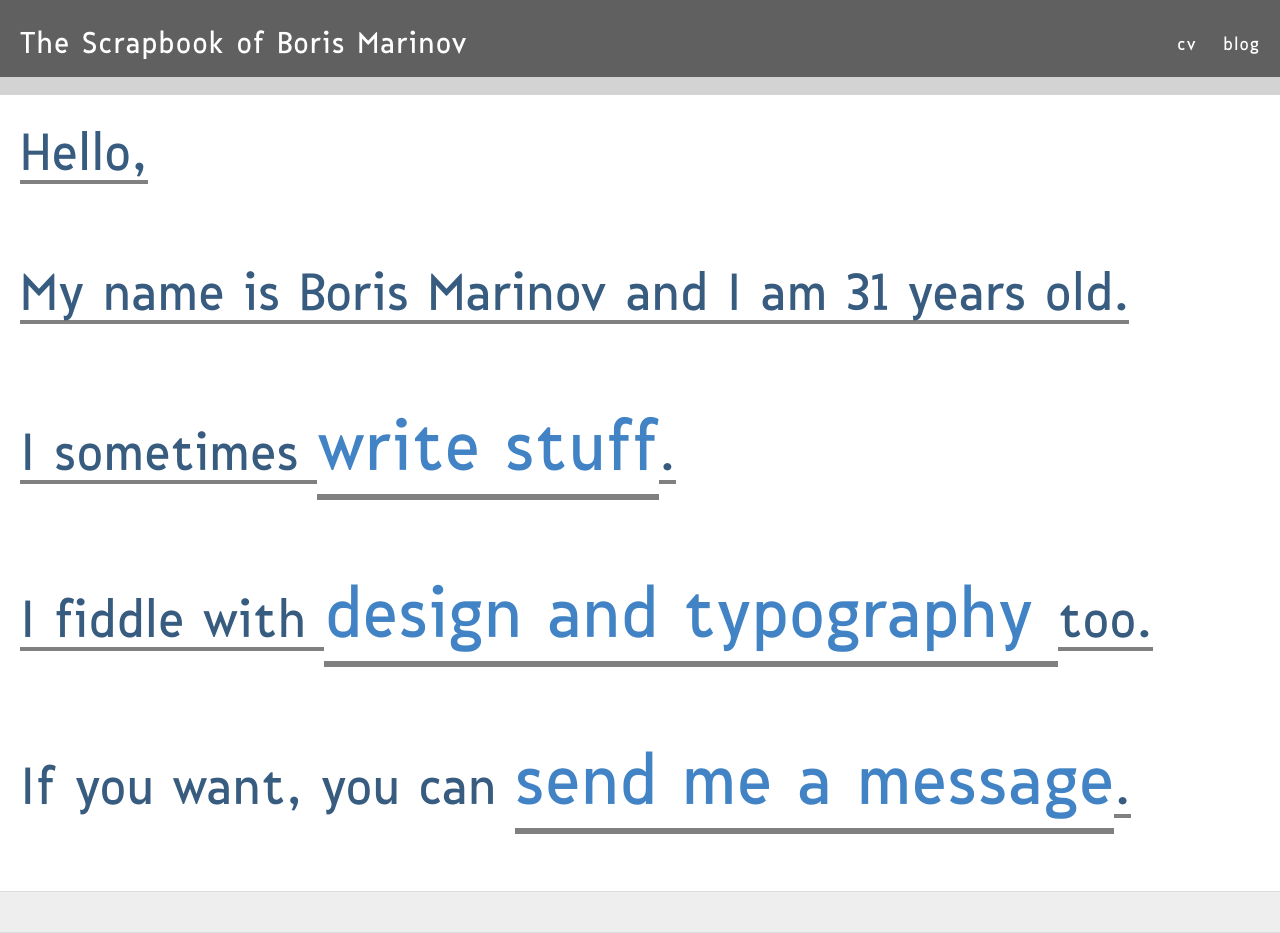
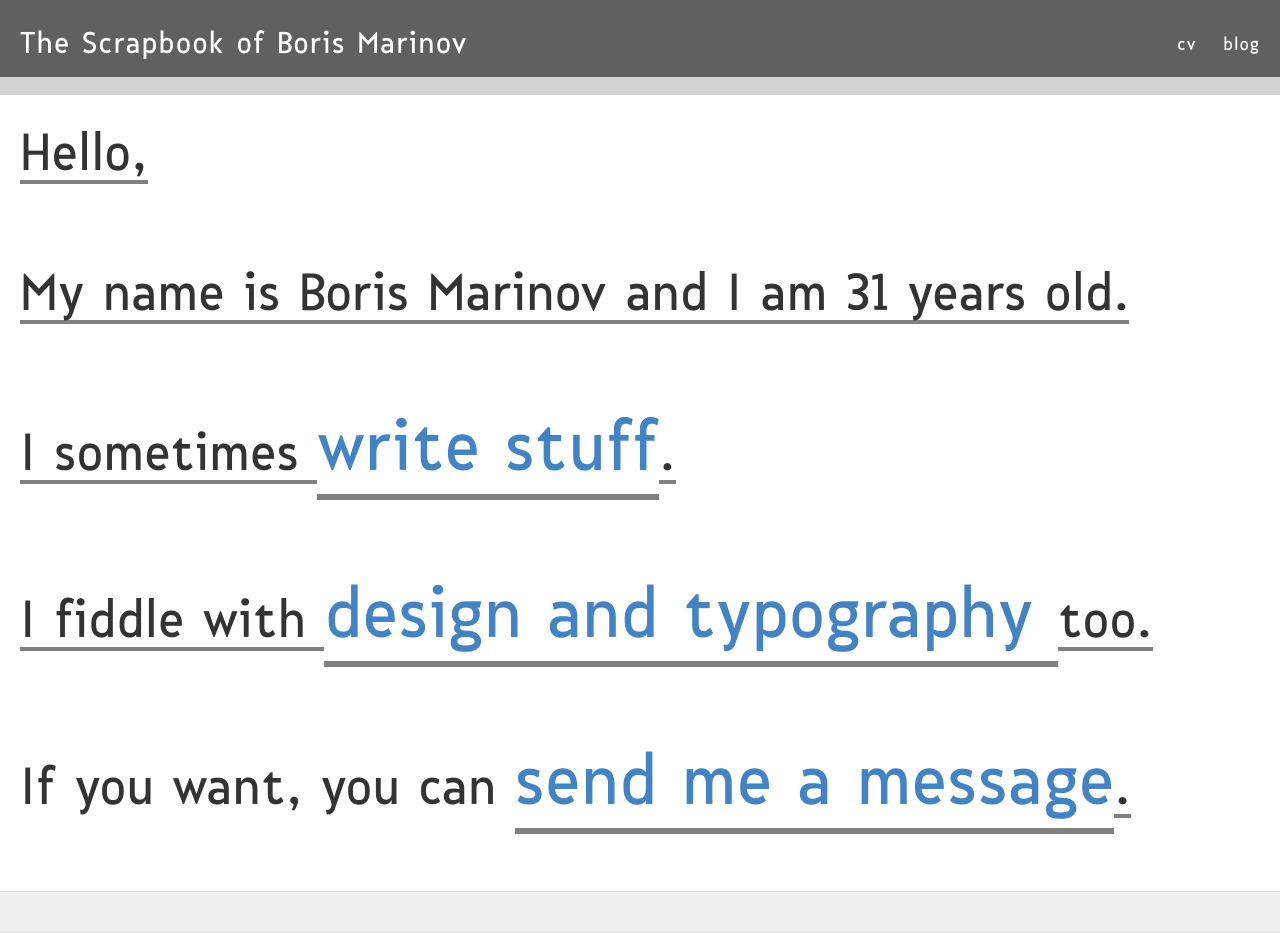
Before and after one commit to abuseofnotation/abuseofnotation.github.io, a Jekyll site: the page built from index.html, in a window 1280 px wide. Built offline with Jekyll 4.4.1, drawn with Linux system fonts in a browser that asks for light colours; Markdown is read by kramdown in place of the engine named in the settings.

Commit message:
mellsans

```diff
--- a/style.scss
+++ b/style.scss
@@ -42,7 +42,6 @@ body {
   margin: 0 auto;
   padding: 0 20px;
   width: 100%;
-  color: #375C7F;
 }
 
 h1, h2, h3, h4, h5, h6 {
```
Also changed, not shown: MellSans-Black.otf, _sass/_variables.scss (line endings or trailing spaces).
